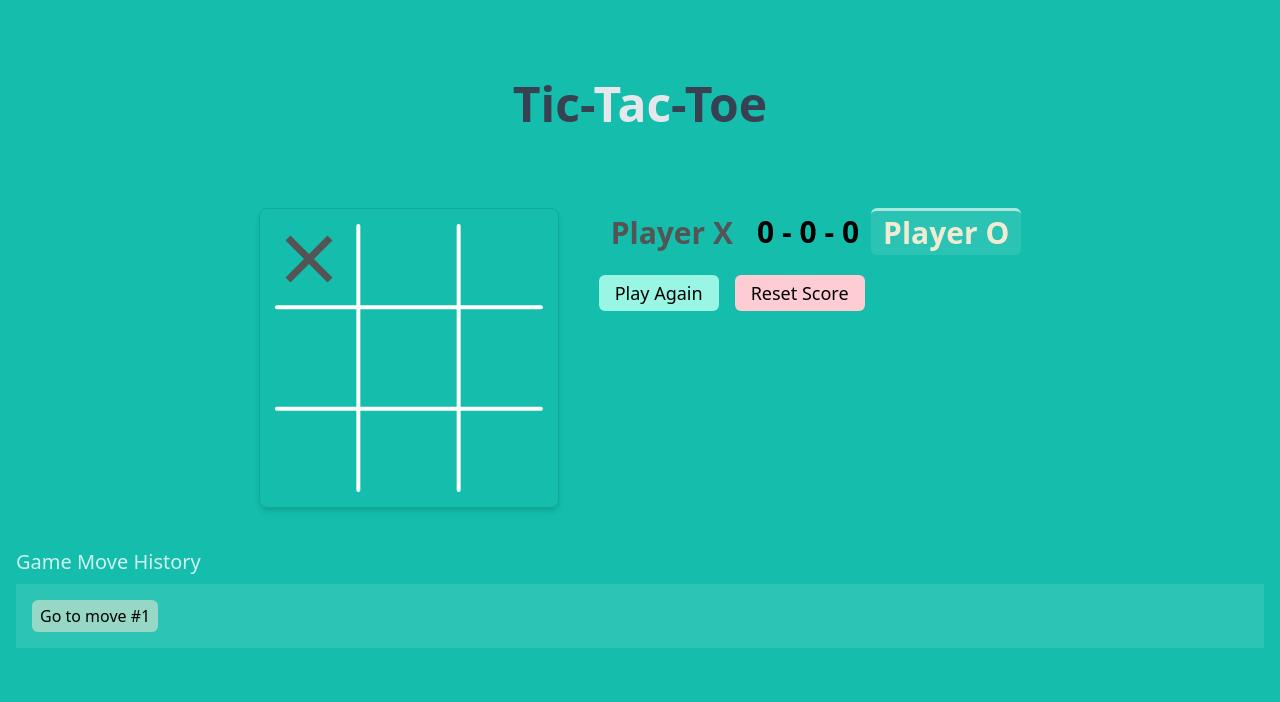
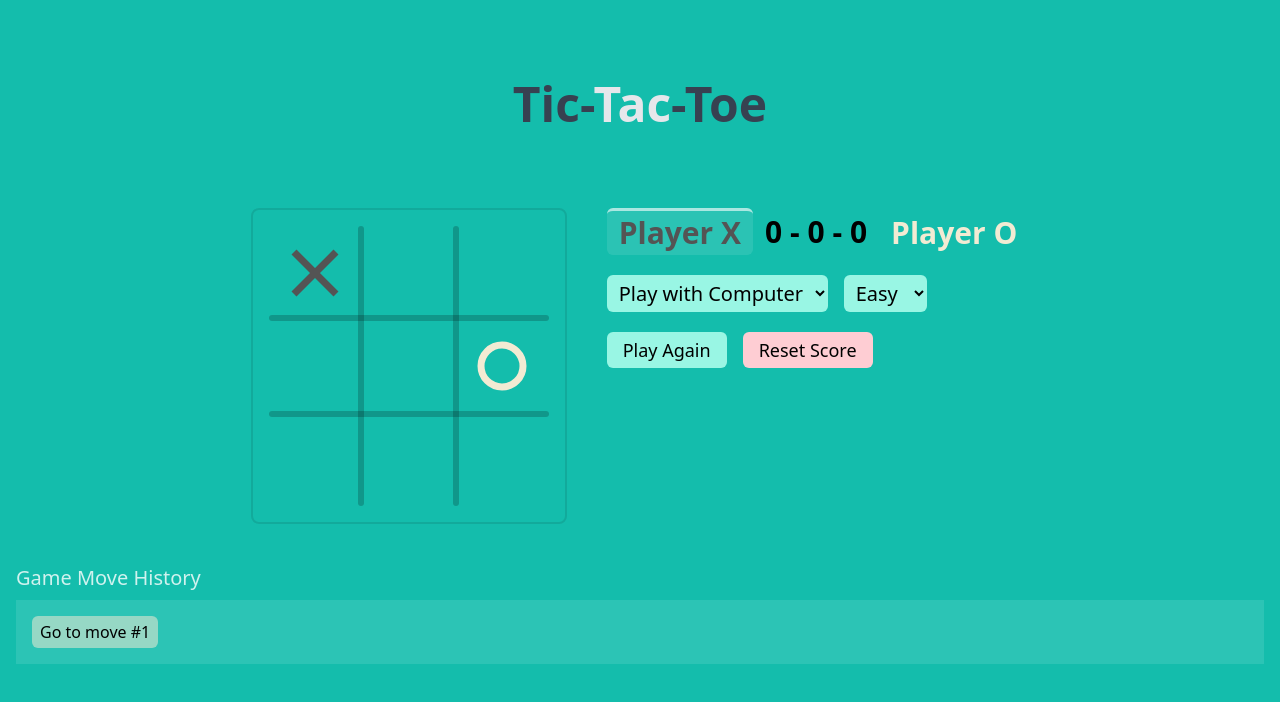
Before and after one commit to sshuvoo/tic-tac-toe, a React (Vite) app: page / in a window 1280 px wide. Both pictures are taken after a click on the button 309 px from the left and 258 px from the top of the page. Shown: the top 702 px of the page. Built offline with nearby package versions, Linux system fonts and the light colour scheme.

Commit message:
Added play with computer

```diff
--- a/src/App.jsx
+++ b/src/App.jsx
@@ -1,15 +1,20 @@
 import { useEffect, useState } from 'react';
-import Square from './components/Square';
 import calcWinner from './utils/calculateWinner';
 import xAudio from './assets/x.mp3';
 import oAudio from './assets/o.mp3';
 import gameOverAudio from './assets/game-over.mp3';
 import victoryAudio from './assets/victory.mp3';
+import MoveHistory from './components/MoveHistory';
+import Header from './components/Header';
+import GameBoard from './components/GameBoard';
 
 export default function App() {
    const [history, setHistory] = useState([]);
    const [squareValues, setSquareValues] = useState(Array(9).fill(null));
    const [nextPiece, setNextPiece] = useState('x');
+   const [playWith, setPlayWith] = useState('computer');
+   const [engineMove, setEngineMove] = useState(false);
+   const [difficulty, setDifficulty] = useState('easy');
    const [winStat, setWinStat] = useState({ x: 0, o: 0, tie: 0 });
    const winner = calcWinner(squareValues);
    const audioX = new Audio(xAudio);
@@ -28,8 +33,35 @@ export default function App() {
          ]);
          setNextPiece((pre) => (pre === 'x' ? 'o' : 'x'));
          nextPiece === 'x' ? audioX.play() : audioO.play();
+         if (playWith === 'computer') setEngineMove(true);
       }
    };
+
+   useEffect(() => {
+      if (engineMove && !winner) {
+         const availableSquare = [];
+         squareValues.forEach((square, index) => {
+            if (square === null) availableSquare.push(index);
+         });
+         if (availableSquare.length > 0) {
+            const randomIndex = Math.round(
+               Math.random() * availableSquare.length
+            );
+            console.log(availableSquare, randomIndex);
+            const updatedSqureValues = squareValues.map((sv, index) => {
+               if (index === availableSquare[randomIndex]) return nextPiece;
+               else return sv;
+            });
+            console.log(updatedSqureValues);
+            setTimeout(() => {
+               setSquareValues(updatedSqureValues);
+               nextPiece === 'x' ? audioX.play() : audioO.play();
+               setNextPiece((pre) => (pre === 'x' ? 'o' : 'x'));
+            }, 500);
+            setEngineMove(false);
+         }
+      }
+   }, [engineMove, squareValues, nextPiece]);
 
    const handlePlayAgain = () => {
       setSquareValues(Array(9).fill(null));
@@ -60,28 +92,13 @@ export default function App() {
    return (
       <main className="min-h-screen bg-[#14bdac]">
          <div className="max-w-7xl mx-auto px-4">
-            <div className="lg:pt-20 pt-10 lg:mb-20 mb-10">
-               <h1 className="font-semibold text-5xl text-center">
-                  <span className="text-gray-700">Tic-</span>
-                  <span className="text-gray-200">Tac</span>
-                  <span className="text-gray-700">-Toe</span>
-               </h1>
-            </div>
+            <Header />
 
             <div className="mx-auto max-w-7xl flex flex-col items-center lg:items-start gap-y-10 justify-center lg:grid lg:grid-cols-[auto,auto] lg:gap-x-10">
-               <div className="w-[300px] h-[300px] grid grid-cols-3 grid-rows-3 justify-center relative border border-black/10 rounded-lg shadow-md">
-                  {squareValues.map((sv, i) => (
-                     <Square
-                        key={i}
-                        squareValue={sv}
-                        handleClick={() => handleClick(i)}
-                     />
-                  ))}
-                  <div className="absolute h-1 bg-white top-1/3 -translate-y-2/3 w-[90%] rounded-2xl left-1/2 -translate-x-1/2"></div>
-                  <div className="absolute h-1 bg-white top-2/3 -translate-y-1/3 w-[90%] rounded-2xl left-1/2 -translate-x-1/2"></div>
-                  <div className="absolute h-[90%] bg-white left-1/3 -translate-x-2/3 w-1 rounded-2xl top-1/2 -translate-y-1/2"></div>
-                  <div className="absolute h-[90%] bg-white left-2/3 -translate-x-1/3 w-1 rounded-2xl top-1/2 -translate-y-1/2"></div>
-               </div>
+               <GameBoard
+                  squareValues={squareValues}
+                  handleClick={handleClick}
+               />
                <div>
                   <div className="font-semibold text-lg sm:text-3xl space-x-3 flex items-center">
                      <button
@@ -107,6 +124,24 @@ export default function App() {
                      >
                         <span>Player O</span>
                      </button>
+                  </div>
+                  <div className="mt-5 space-x-4">
+                     <select
+                        onChange={(e) => setPlayWith(e.target.value)}
+                        value={playWith}
+                        className="px-2 py-1 font-medium text-xl rounded-md bg-teal-200 focus:outline-none"
+                     >
+                        <option value={'friend'}>Play with Friend</option>
+                        <option value={'computer'}>Play with Computer</option>
+                     </select>
+                     <select
+                        onChange={(e) => setDifficulty(e.target.value)}
+                        value={difficulty}
+                        className="px-2 py-1 font-medium text-xl rounded-md bg-teal-200 focus:outline-none"
+                     >
+                        <option value={'easy'}>Easy</option>
+                        <option value={'hard'}>Hard</option>
+                     </select>
                   </div>
                   <div className="flex justify-center gap-x-4 lg:block lg:justify-start lg:gap-x-0 lg:space-x-4 mt-5 ">
                      <button
@@ -139,27 +174,11 @@ export default function App() {
                </div>
             </div>
             {history.length > 0 && (
-               <div className="mt-10">
-                  <h2 className="text-xl font-medium text-white/80 mb-2">
-                     Game Move History
-                  </h2>
-                  <div className="bg-white/10 p-4 flex gap-2 flex-wrap">
-                     {history.map((historyObj, i) => (
-                        <button
-                           onClick={() => {
-                              setSquareValues(historyObj.squareValues);
-                              setNextPiece(
-                                 historyObj.nextPiece === 'x' ? 'o' : 'x'
-                              );
-                           }}
-                           key={i}
-                           className="bg-orange-100 bg-opacity-50 py-1 px-2 rounded-md font-medium"
-                        >
-                           Go to move #{i + 1}
-                        </button>
-                     ))}
-                  </div>
-               </div>
+               <MoveHistory
+                  history={history}
+                  setSquareValues={setSquareValues}
+                  setNextPiece={setNextPiece}
+               />
             )}
          </div>
       </main>
--- /dev/null
+++ b/src/components/GameBoard.jsx
@@ -0,0 +1,21 @@
+import Square from './Square';
+
+export default function GameBoard({ squareValues, handleClick }) {
+   return (
+      <div className="border-2 border-black/10 rounded-lg p-4">
+         <div className="w-[280px] h-[280px] grid grid-cols-3 grid-rows-3 justify-center relative">
+            {squareValues.map((sv, i) => (
+               <Square
+                  key={i}
+                  squareValue={sv}
+                  handleClick={() => handleClick(i)}
+               />
+            ))}
+            <div className="absolute animate-draw-x-line h-[6px] bg-black/20 top-1/3 -translate-y-2/3 w-full rounded-2xl left-1/2 -translate-x-1/2"></div>
+            <div className="absolute animate-draw-x-line h-[6px] bg-black/20 top-2/3 -translate-y-1/3 w-full rounded-2xl left-1/2 -translate-x-1/2"></div>
+            <div className="absolute animate-draw-y-line h-full bg-black/20 left-1/3 -translate-x-2/3 w-[6px] rounded-2xl top-1/2 -translate-y-1/2"></div>
+            <div className="absolute animate-draw-y-line h-full bg-black/20 left-2/3 -translate-x-1/3 w-[6px] rounded-2xl top-1/2 -translate-y-1/2"></div>
+         </div>
+      </div>
+   );
+}
--- /dev/null
+++ b/src/components/Header.jsx
@@ -0,0 +1,11 @@
+export default function Header() {
+   return (
+      <div className="lg:pt-20 pt-10 lg:mb-20 mb-10">
+         <h1 className="font-semibold text-5xl text-center">
+            <span className="text-gray-700">Tic-</span>
+            <span className="text-gray-200">Tac</span>
+            <span className="text-gray-700">-Toe</span>
+         </h1>
+      </div>
+   );
+}
--- /dev/null
+++ b/src/components/MoveHistory.jsx
@@ -0,0 +1,27 @@
+export default function MoveHistory({
+   setSquareValues,
+   setNextPiece,
+   history,
+}) {
+   return (
+      <div className="mt-10">
+         <h2 className="text-xl font-medium text-white/80 mb-2">
+            Game Move History
+         </h2>
+         <div className="bg-white/10 p-4 flex gap-2 flex-wrap">
+            {history.map((historyObj, i) => (
+               <button
+                  onClick={() => {
+                     setSquareValues(historyObj.squareValues);
+                     setNextPiece(historyObj.nextPiece === 'x' ? 'o' : 'x');
+                  }}
+                  key={i}
+                  className="bg-orange-100 bg-opacity-50 py-1 px-2 rounded-md font-medium"
+               >
+                  Go to move #{i + 1}
+               </button>
+            ))}
+         </div>
+      </div>
+   );
+}
--- a/tailwind.config.js
+++ b/tailwind.config.js
@@ -6,6 +6,8 @@ export default {
          animation: {
             'draw-o': 'svgdrawO 0.3s linear forwards',
             'draw-x': 'svgdrawX 0.15s linear forwards',
+            'draw-x-line': 'lineX 0.5s linear forwards',
+            'draw-y-line': 'lineY 0.5s linear forwards',
          },
          keyframes: {
             svgdrawO: {
@@ -16,6 +18,14 @@ export default {
                '0%': { strokeDashoffset: '135.764' },
                '100%': { strokeDashoffset: '0' },
             },
+            lineX: {
+               '0%': { width: '0px' },
+               '100%': { width: '100%' },
+            },
+            lineY: {
+               '0%': { height: '0px' },
+               '100%': { height: '100%' },
+            },
          },
       },
    },
```
